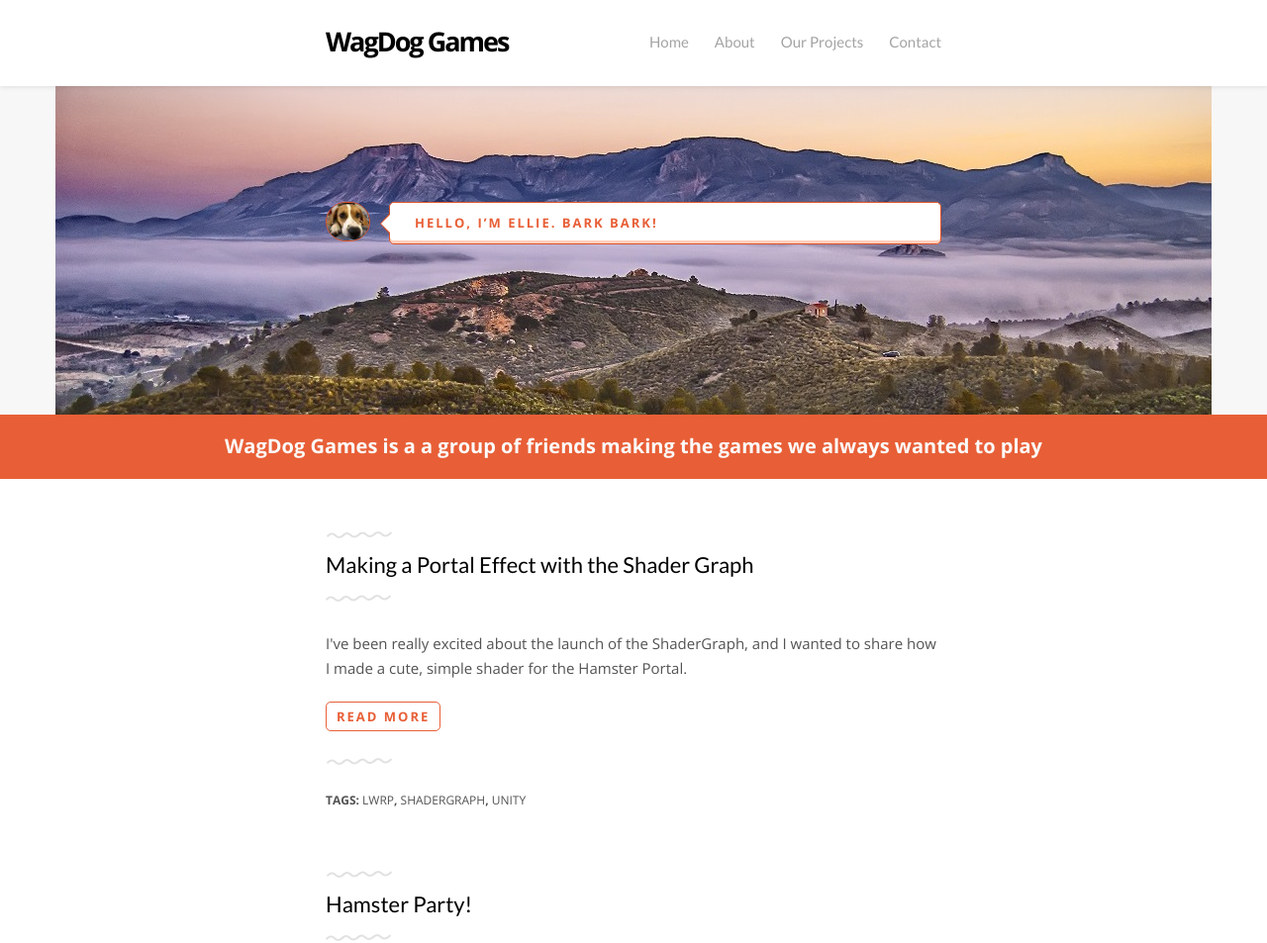
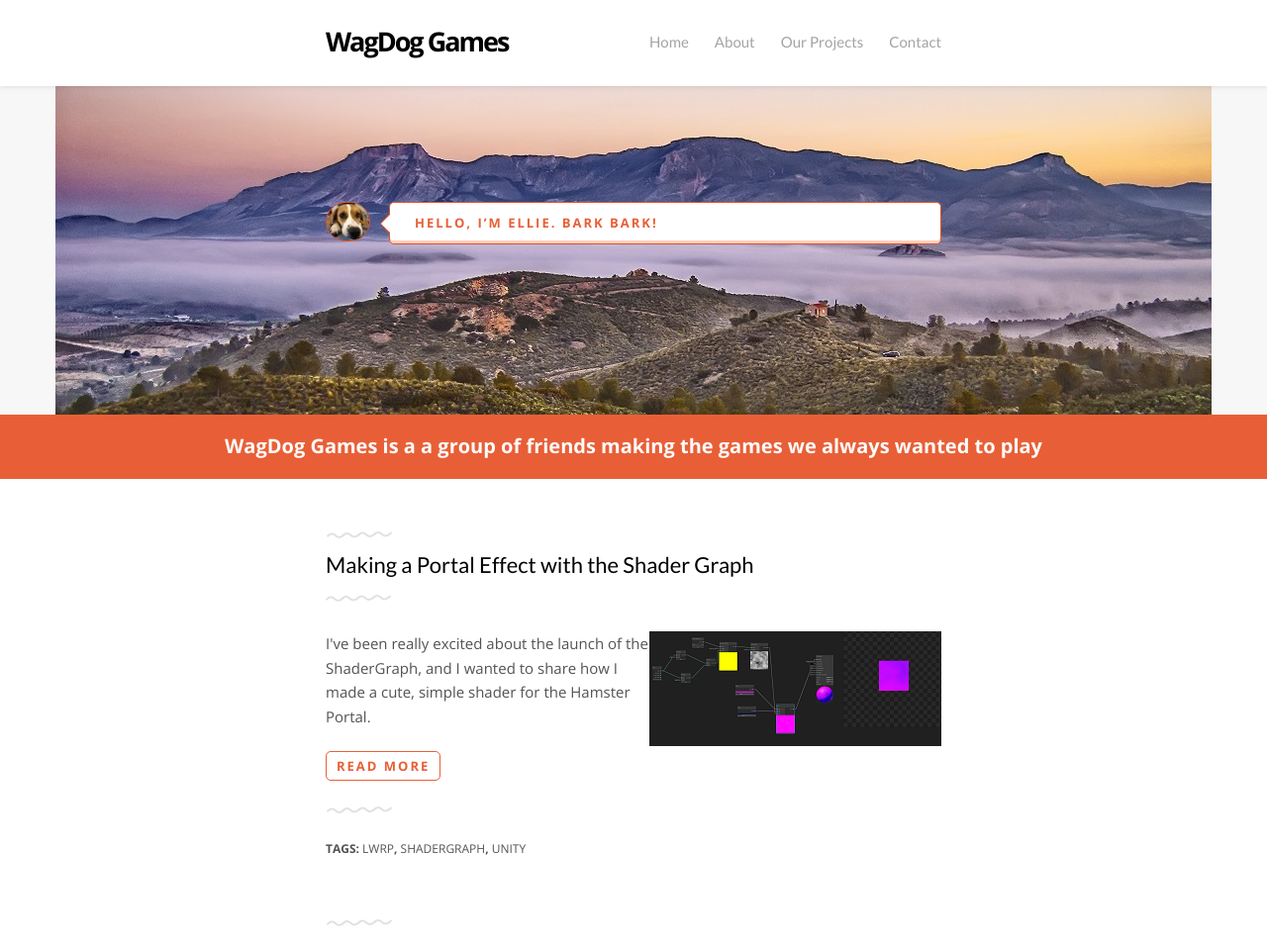
Before and after one commit to GriffinBrodman/WagDogGames.github.io, a Jekyll site: the page built from blog.md, in a window 1280 px wide. Shown: the top 953 px of the page at 99% size. Built offline with Jekyll 4.4.1, drawn with Linux system fonts in a browser that asks for light colours.

Commit message:
preview images

```diff
--- a/_layouts/blog_section.html
+++ b/_layouts/blog_section.html
@@ -9,7 +9,7 @@
                 <a href="#"><h1>{{ post.title }}</h1></a>
                 <hr>
                 <div class="in-content">
-                    <img class="right" src="{{ post.previewimage }}" alt="">
+                    <img class="right" src="{{ site.url }}/img/{{ post.previewimage }}" alt="">
                     <p>
                         {{ post.description }}
                     </p>
```
